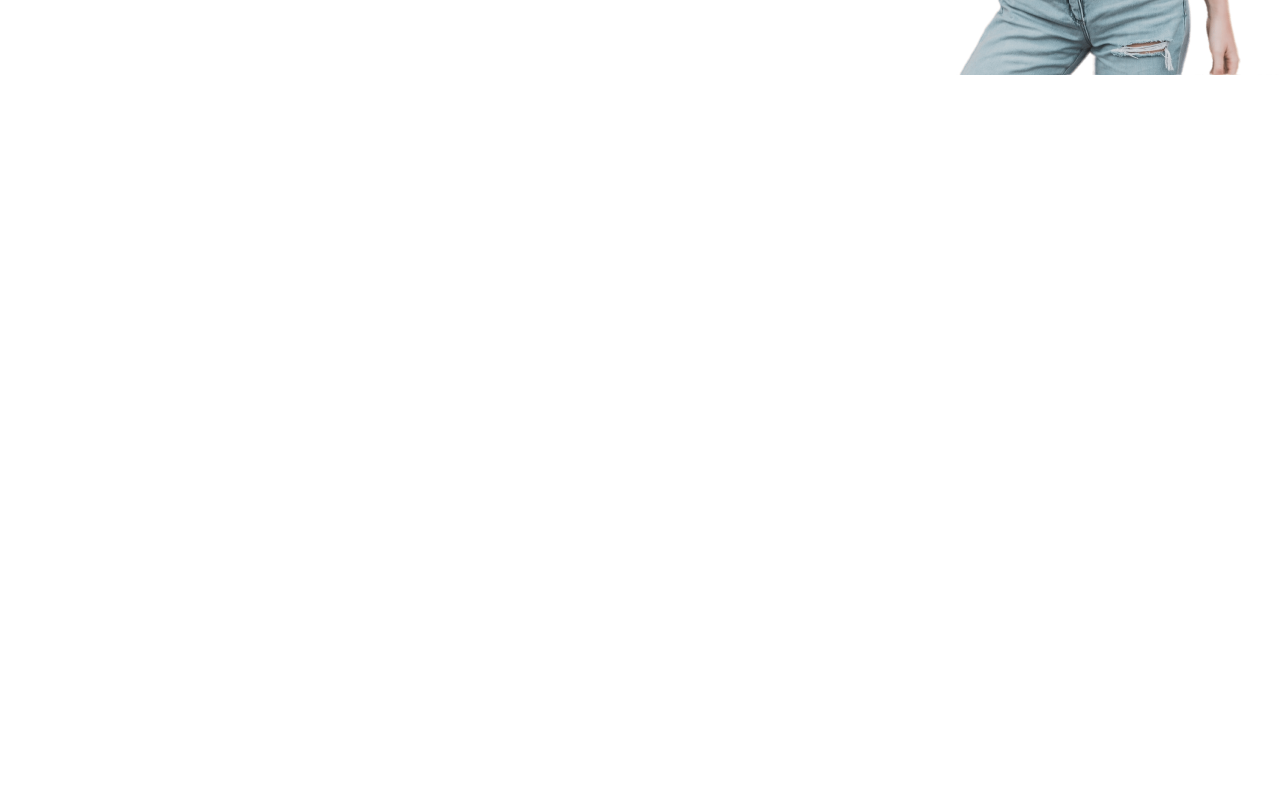
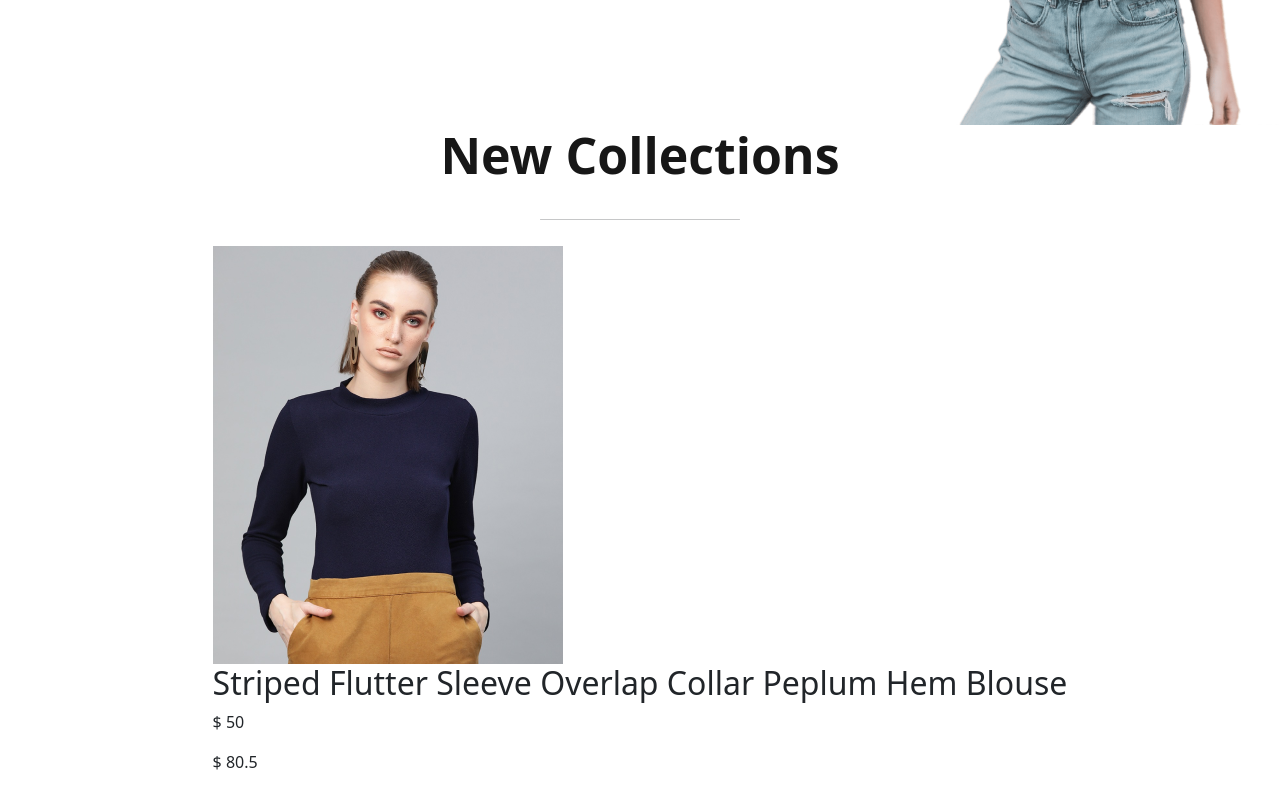
Before and after one commit to Blueat19/E-Commerce---FrontEnd, a React (Create React App) app: page / in a window 1280 px wide. Shown: the part 2780-3568 px from the top of the page. Before the commit the page ends 2855 px from the top, so only its background shows below. Built offline with nearby package versions, Linux system fonts and the light colour scheme.

Commit message:
New Collections
Added newCollections and update the shop.jsx file to match

```diff
--- /dev/null
+++ b/src/components/NewCollections/NewCollections.css
@@ -0,0 +1,27 @@
+.new-collections {
+    display: flex;
+    flex-direction: column;
+    align-items: center;
+    gap: 10px;
+    height: 90vh;
+}
+
+.new-collections h1 {
+    color: #171717;
+    font-size: 50px;
+    font-weight: 600;
+}
+
+.new-collections hr {
+    width: 200px;
+    height: 6px;
+    border-radius: 10px;
+    background: #252525;
+}
+
+.new-collections-item {
+    margin-top: 50px;
+    display: flex;
+    gap: 30px;
+
+}
--- /dev/null
+++ b/src/components/NewCollections/NewCollections.jsx
@@ -0,0 +1,26 @@
+import React from "react";
+import "./NewCollections.css";
+import new_collection from "../Assets/new_collections";
+
+const NewCollections = () => {
+  return (
+    <div className="new-collections">
+      <h1>New Collections</h1>
+      <hr />
+      <div className="collections">
+        {new_collection.map((item, i) => {
+          return (
+            <div key={item.id}>
+              <img src={item.image} alt={item.name} />
+              <h2>{item.name}</h2>
+              <p>$ {item.new_price}</p>
+              <p>$ {item.old_price}</p>
+            </div>
+          );
+        })}
+      </div>
+    </div>
+  );
+};
+
+export default NewCollections;
--- a/src/components/Offers/Offers.css
+++ b/src/components/Offers/Offers.css
@@ -46,12 +46,9 @@
 }
 
 .offers-right {
-    align-self: center;
-}
-
-.offers-right {
     flex: 1;
     display: flex;
     align-items: center;
     justify-content: flex-end;
+    padding-top: 50px;
 }
--- a/src/pages/Shop.jsx
+++ b/src/pages/Shop.jsx
@@ -2,6 +2,7 @@ import React from 'react'
 import Hero from '../components/Hero/Hero'
 import Popular from "../components/Popular/Popular";
 import Offers from "../components/Offers/Offers";
+import NewCollections from "../components/NewCollections/NewCollections";
 
 const Shop = () => {
   return (
@@ -9,6 +10,7 @@ const Shop = () => {
       <Hero />
       <Popular />
       <Offers />
+      <NewCollections />
     </div>
   );
 };
```
